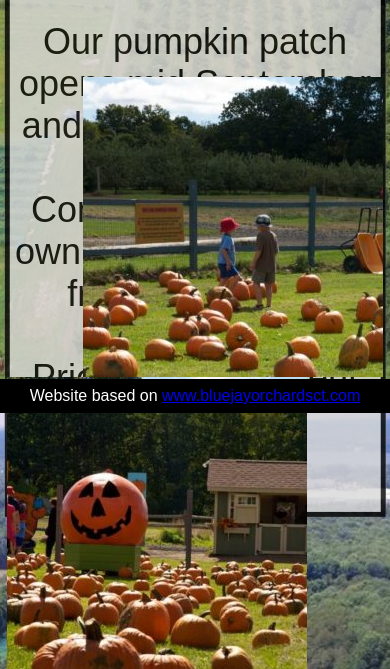
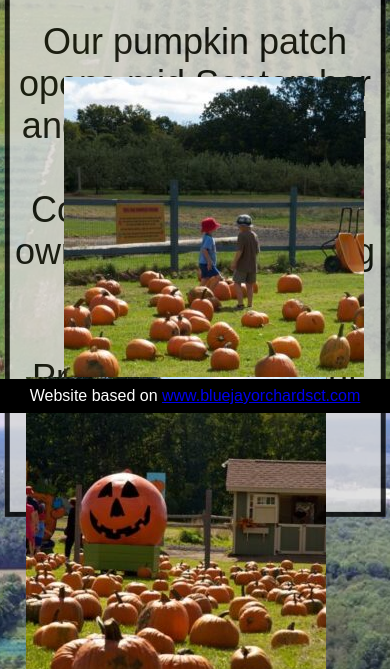
Before and after one commit to jeremy-newman/bluejay-orchards, a plain HTML site: page pumpkins.html in a window 390 px wide. Shown: the part 431-1100 px from the top of the page. Drawn offline with Linux system fonts and the light colour scheme.

Commit message:
Mobile friendly test on pumpkin pictures

```diff
--- a/pumpkins.html
+++ b/pumpkins.html
@@ -24,11 +24,11 @@
             }
             #left{
                 float: left;
-                padding-left: 20%;
+                padding-left: 15%;
             }
             #right{
                 float: right;
-                padding-right: 20%;
+                padding-right: 15%;
             }
             #pictures{
                 z-index: 8;
```
